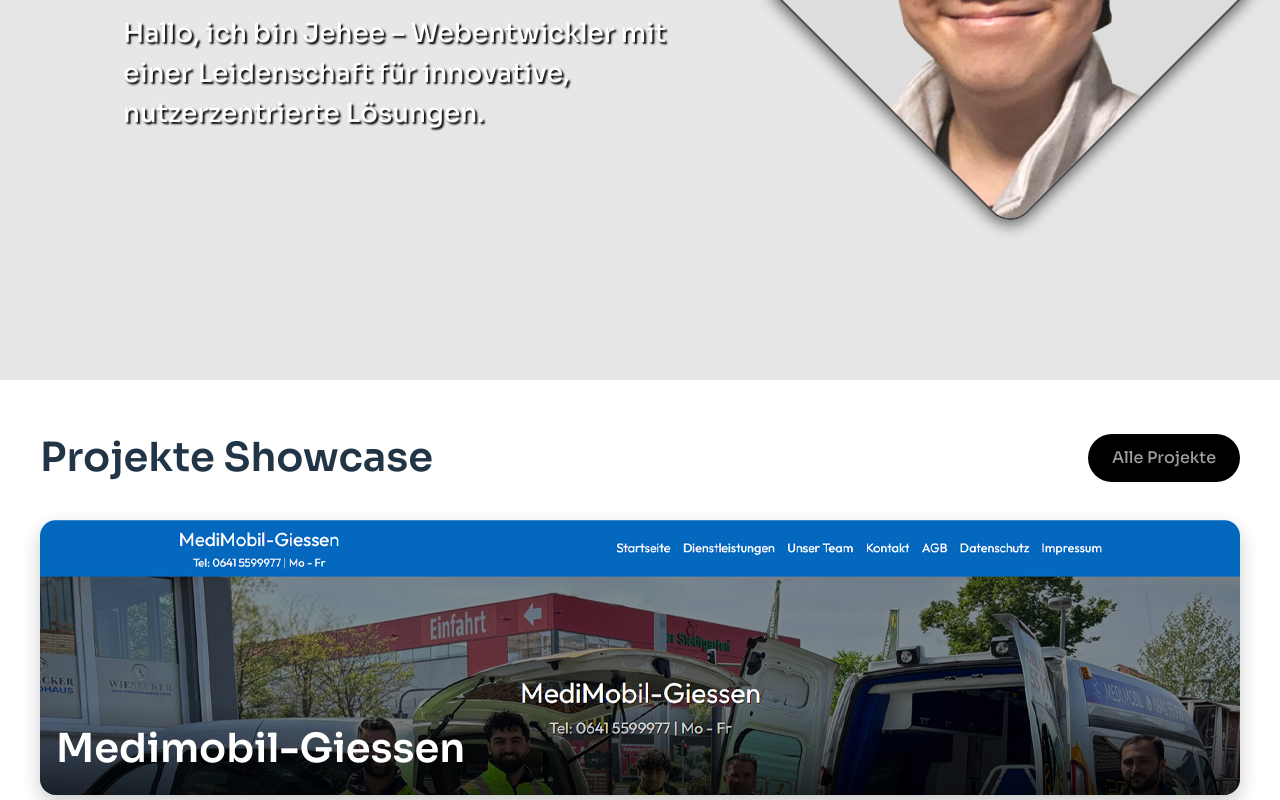
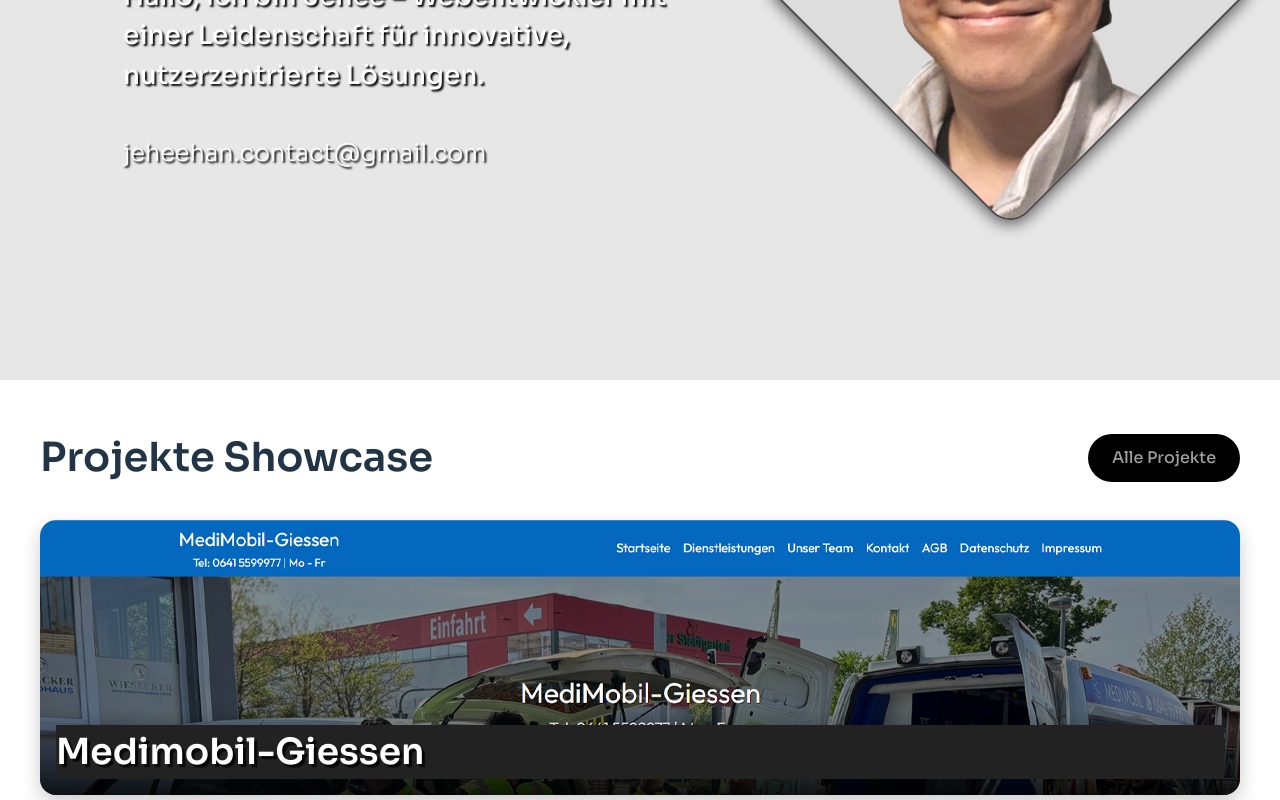
Before and after one commit to Jehee-H/portfolio, a React (Vite) app: page / in a window 1280 px wide. Shown: the part 420-1220 px from the top of the page. Built offline with nearby package versions, Linux system fonts and the light colour scheme.

Commit message:
pls work 2

```diff
--- a/src/components/Footer.tsx
+++ b/src/components/Footer.tsx
@@ -12,7 +12,7 @@ const Header = () => {
     >
       <div className="footer-text">
         <p>&copy; 2025 Jehee Han</p>
-        <p>Contact: jehee.han1701@gmail.com</p>
+        <p>Contact: jeheehan.contact@gmail.com</p>
         <div className="logos">
           <a href="https://www.linkedin.com/in/jehee-han-673a382b8/" target="_blank" rel="noopener noreferrer">
             <svg xmlns="http://www.w3.org/2000/svg" width="35" height="35" viewBox="0 0 24 24" fill="#ffffff">
--- a/src/components/Header.tsx
+++ b/src/components/Header.tsx
@@ -23,7 +23,7 @@ const Header = () => {
                 </div>
                 <div className='extraMenu'>
                     <div className='talk btn'>Let's Talk</div>
-                    <div className='mode'>d</div>
+                    {/* <div className='mode'>d</div> */}
                     <div className="languageBlock">
                         <div className='langContainer' >
                             <svg className="flag"
--- a/src/pages/Home.tsx
+++ b/src/pages/Home.tsx
@@ -32,6 +32,9 @@ const Home = () => {
             <p className="description">
               Hallo, ich bin Jehee – Webentwickler mit einer Leidenschaft für innovative, nutzerzentrierte Lösungen.
             </p>
+            <p className="email">
+              jeheehan.contact@gmail.com
+            </p>
           </motion.div>
 
           {/* Profile-Container (erscheint später) */}
@@ -56,6 +59,7 @@ const Home = () => {
           </motion.div>
         </motion.div>
 
+
       </div>
       <HomepageContent />
     </div>
--- a/src/styles/home.css
+++ b/src/styles/home.css
@@ -36,6 +36,12 @@
     font-size: 1.65em;
     font-weight: 500;
     margin-top: 1em;
+    margin-bottom: 1.5em;
+}
+
+.email{
+    font-size: 1.5em;
+    font-weight: 300;
 }
 
 .bgImg {
@@ -113,3 +119,5 @@ p {
   transform: translateY(-2px);
   box-shadow: 0 6px 12px rgba(0, 0, 0, 0.2);
 }
+
+/* Scroll Down Section */
--- a/src/styles/homepageContent.css
+++ b/src/styles/homepageContent.css
@@ -86,15 +86,17 @@
     bottom: 0;
     width: 100%;
     padding: 1rem;
-    background: linear-gradient(to top, rgba(0, 0, 0, 0.65), transparent);
+    background: linear-gradient(to top, rgba(0, 0, 0, 0.8), transparent);
     color: #fff;
     box-sizing: border-box;
 }
 
 .project-title {
     margin: 0;
-    font-size: 2.5em;
+    font-size: 2.25em;
     font-weight: 600;
+    text-shadow: 3px 3px 1px rgba(0, 0, 0, 0.8);
+    background-color: #222222;
 }
 
 /* === Info Panel === */
```
